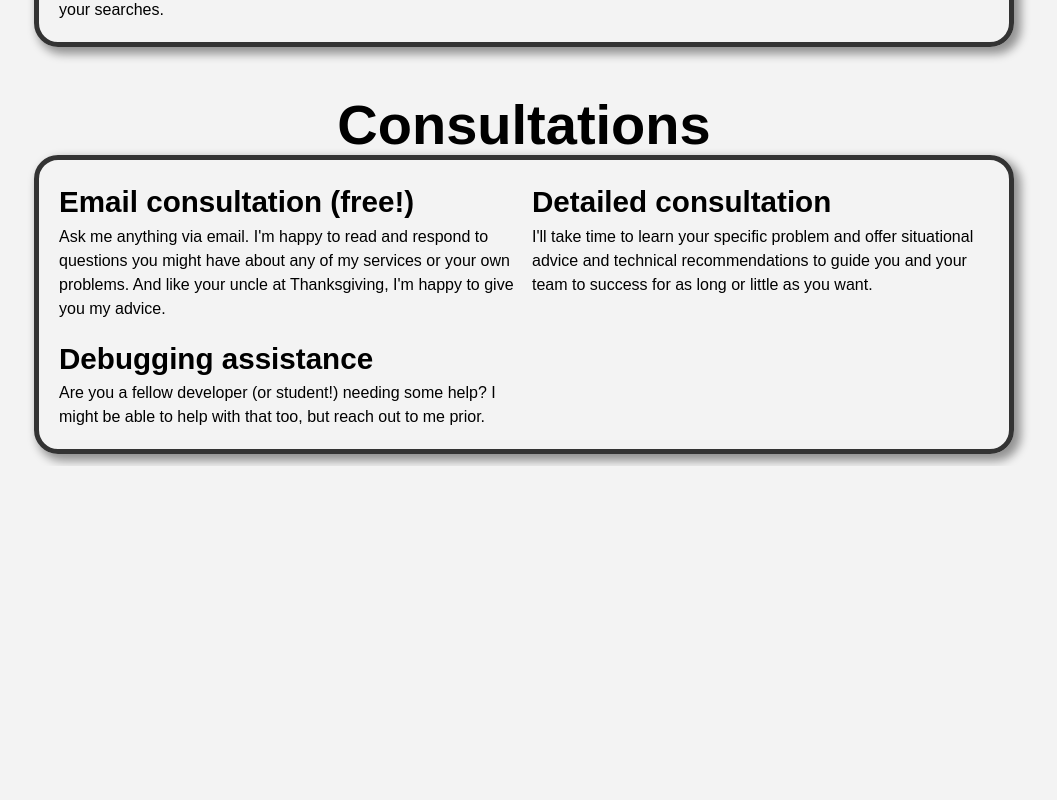
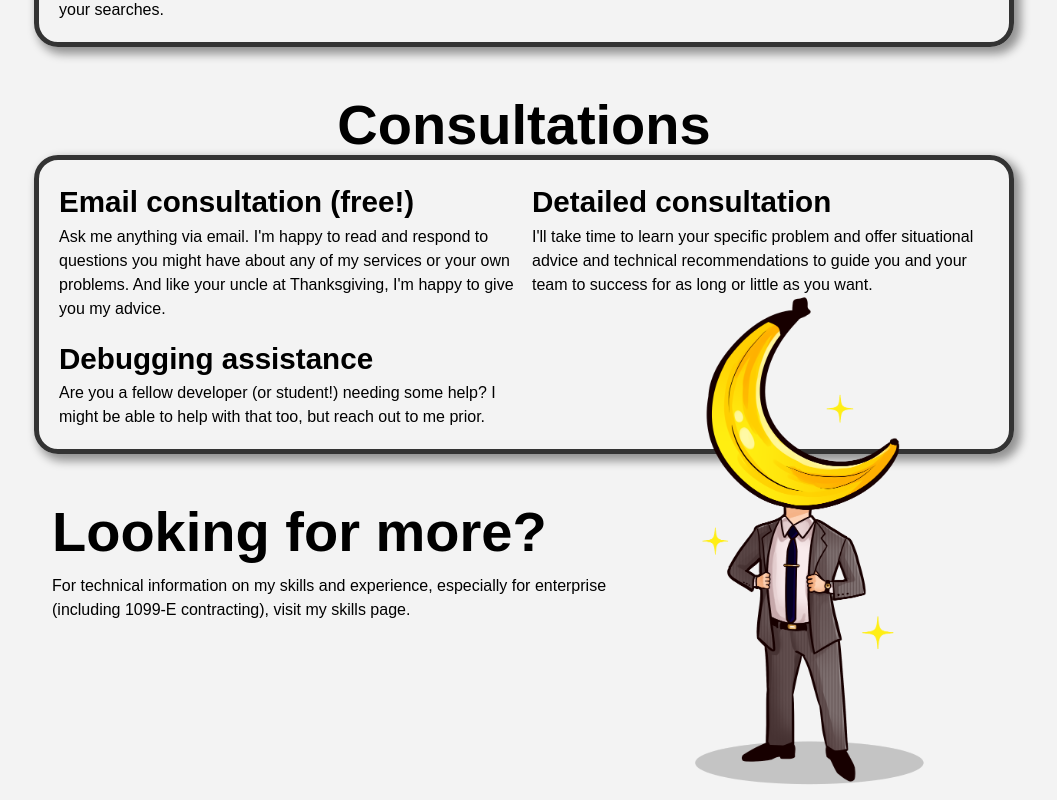
Before and after one commit to bananabrann/old-bananabrann.dev, a Next.js app: page / in a window 1280 px wide. Shown: the part 1927-2727 px from the top of the page, without its empty margins (116-1173 px from the left). Before the commit the page ends 2393 px from the top, so only its background shows below. Built offline with nearby package versions, Linux system fonts and the light colour scheme; a web font is replaced by a local one.

Commit message:
Add 'looking for more' section

```diff
--- /dev/null
+++ b/components/BananamanSuit/BananamanSuit.tsx
@@ -0,0 +1,25 @@
+import Image from "next/image";
+import { Fragment } from "react";
+import BananamanSuitPng from "../../res/png/bananaman-suit.png";
+
+export default function BananamanSuit({
+  priority = false,
+  className = "",
+}: {
+  priority?: boolean;
+  className?: string;
+}) {
+  return (
+    <Fragment>
+      <div className={className}>
+        <Image
+          src={BananamanSuitPng}
+          alt=""
+          layout="intrinsic"
+          quality={10}
+          priority={priority}
+        />
+      </div>
+    </Fragment>
+  );
+}
--- a/pages/index.tsx
+++ b/pages/index.tsx
@@ -1,4 +1,5 @@
 import Layout from "../components/Layout/Layout";
+import BananamanSuit from "../components/BananamanSuit/BananamanSuit";
 import BananamanStanding from "../components/BananamanStanding/BananamanStanding";
 import BobWhatWouldYouSay from "../components/BobWhatWouldYouSay/BobWhatWouldYouSay";
 import ContentBlockOutline from "../components/ContentBlockOutline/ContentBlockOutline";
@@ -111,6 +112,21 @@ export default function Home() {
           </p>
         </div>
       </ContentBlockOutline>
+
+      <div className="mt-6 flex px-10 flex-col-reverse md:flex-row max-w-5xl mx-auto">
+        <div>
+          <h2>Looking for more?</h2>
+          <p>
+            {`For technical information on my skills and experience, especially
+            for enterprise (including 1099-E contracting), visit my skills page.`}
+          </p>
+        </div>
+
+        <BananamanSuit
+          priority={false}
+          className="mt-0 w-4/6 md:-mt-52 mx-auto"
+        />
+      </div>
     </Layout>
   );
 }
```
Also changed, not shown: res/png/bananaman-suit.png (added).
